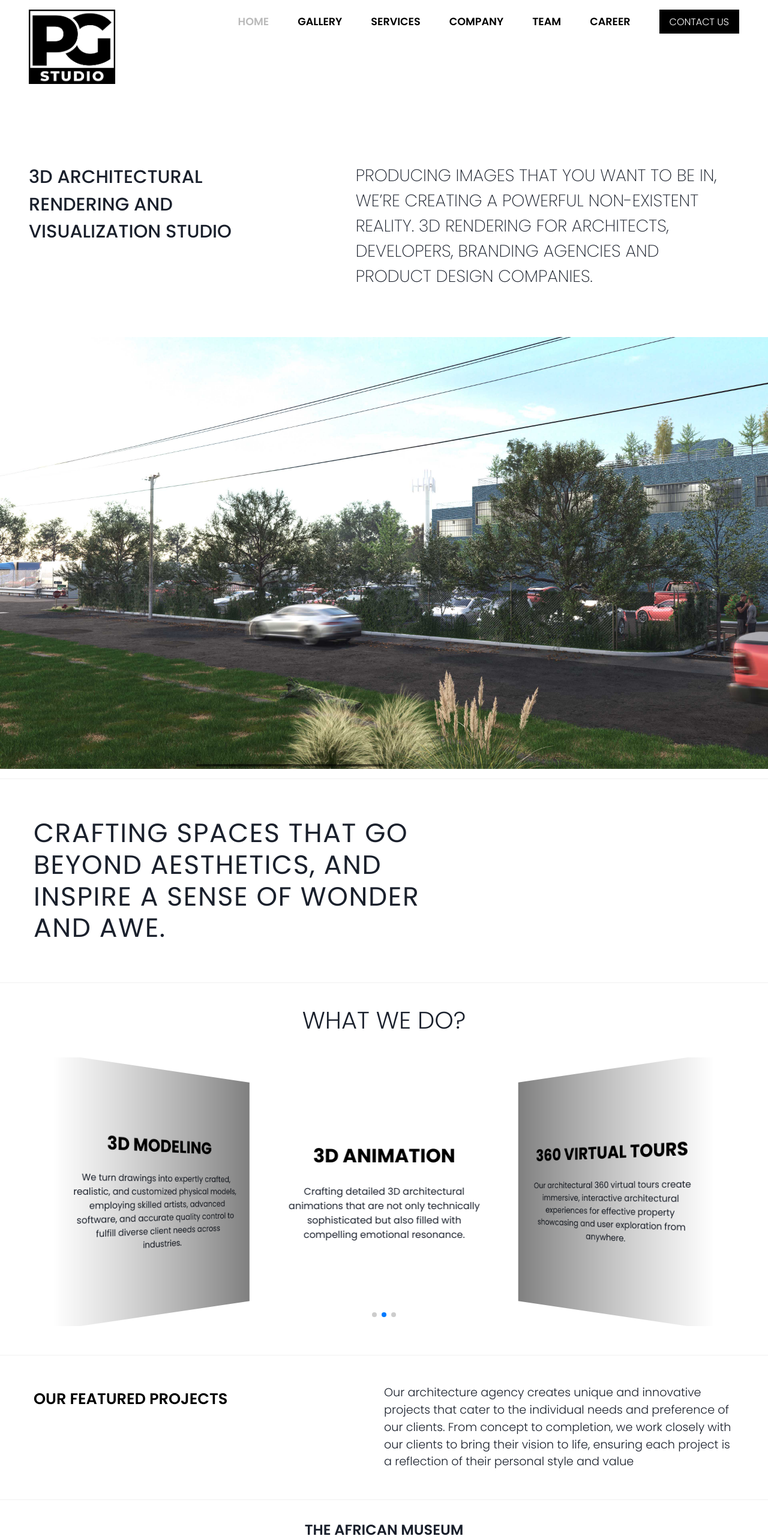
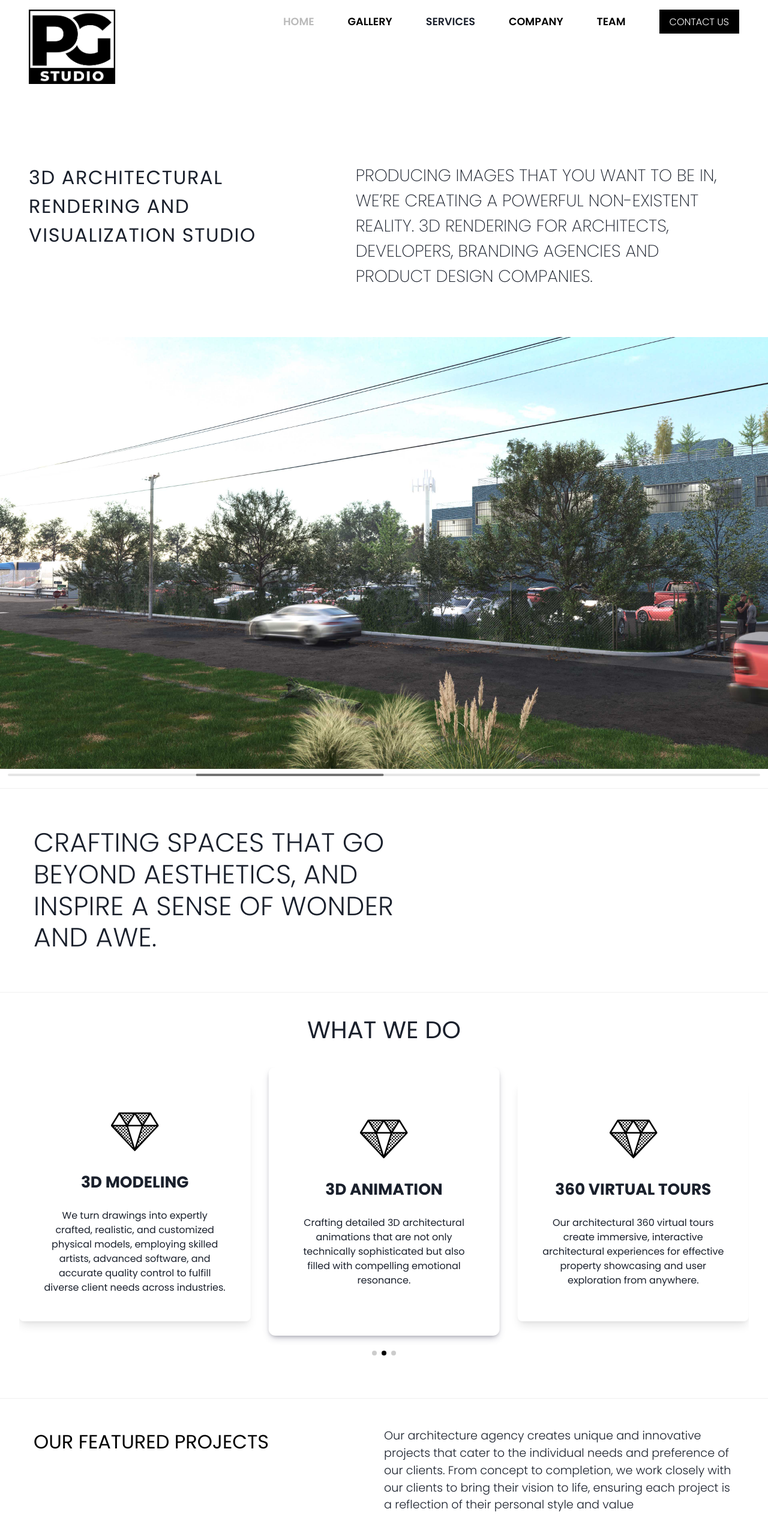
Before and after one commit to thepgstudio/pgwebv1, a Next.js app: page / in a window 1280 px wide. Shown: the top 2566 px of the page at 60% size. Built offline with nearby package versions, Linux system fonts and the light colour scheme.

Commit message:
(feat): smooth scroll, cleanup & service section

```diff
--- a/components/NavElements.tsx
+++ b/components/NavElements.tsx
@@ -1,8 +1,21 @@
 import { HStack, Text, Box, Button } from "@chakra-ui/react";
+import { Link, animateScroll as scroll } from "react-scroll";
 import { useDisclosure } from "@chakra-ui/react";
 import { useRouter } from "next/router";
 import Contact from "./Contact";
 import NextLink from "next/link";
+
+const scrollIntoElement = (elementId: string) => {
+  const element = document.getElementById(elementId);
+
+  if (element) {
+    element.scrollIntoView({
+      behavior: "smooth",
+      block: "start",
+      inline: "nearest",
+    });
+  }
+};
 
 const NavElements = (props: any) => {
   const { isOpen, onOpen, onClose } = useDisclosure();
@@ -10,34 +23,51 @@ const NavElements = (props: any) => {
 
   return (
     <Box
+      gap={{ base: "3rem", lg: "3.5rem" }}
+      flexDirection={props.orientation}
       display="flex"
-      flexDirection={props.orientation}
+      ml="0rem !important"
       alignItems={"center"}
       justifyContent={"center"}
-      gap={{ base: "3rem", lg: "3rem" }}
-      ml="0rem !important"
     >
       {[
         ["HOME", "/"],
         ["GALLERY", "/gallery"],
-        ["SERVICES", "/#services"],
+        ["SERVICES", "services"],
         ["COMPANY", "/company"],
         ["TEAM", "/team"],
-        ["CAREER", "/career"],
-      ].map((item, index) => (
-        <NextLink href={`${item[1]}`} onClick={props.onClick} key={index}>
+      ].map((item, index) =>
+        item[0] === "SERVICES" ? (
           <Text
-            color={router.pathname === item[1] ? "#bababa" : "black"}
             _hover={{ color: "#bababa" }}
             fontSize={props.fontSize}
+            key={index}
+            as={Link}
+            smooth={true}
             fontFamily={"poppins"}
             cursor={"pointer"}
             fontWeight={600}
+            to={item[1]}
+            offset={-150}
+            onClick={props.onClick}
           >
             {item[0]}
           </Text>
-        </NextLink>
-      ))}
+        ) : (
+          <NextLink href={`${item[1]}`} onClick={props.onClick} key={index}>
+            <Text
+              color={router.pathname === item[1] ? "#bababa" : "black"}
+              _hover={{ color: "#bababa" }}
+              fontSize={props.fontSize}
+              fontFamily={"poppins"}
+              cursor={"pointer"}
+              fontWeight={600}
+            >
+              {item[0]}
+            </Text>
+          </NextLink>
+        )
+      )}
 
       <>
         <Button
--- a/components/Services.tsx
+++ b/components/Services.tsx
@@ -5,14 +5,12 @@ import {
   Scrollbar,
   A11y,
   Autoplay,
-  EffectCreative,
-  EffectCoverflow,
   Thumbs,
 } from "swiper";
 import { Swiper, SwiperSlide } from "swiper/react";
-
-// Import Swiper styles
+import Image from "next/image";
 import "swiper/css";
+import icon from "../public/icons/low-poly-svgrepo-com.svg";
 
 const ServiceSection = () => {
   const data = [
@@ -39,59 +37,58 @@ const ServiceSection = () => {
     ],
   ];
   return (
-    <Box px="2rem" id="services" fontFamily={"poppins"}>
+    <Box px={{base:"1rem",lg:"2rem"}} pb={"1rem"} id="services" fontFamily={"poppins"}>
       <Text
         textAlign={"center"}
         my={"2rem"}
         fontFamily={"poppins"}
-        fontSize={"2.5rem"}
-        fontWeight={300}
+        fontSize={{base:"1.75rem",lg:"2.5rem"}}
+        fontWeight={400}
       >
-        WHAT WE DO?
+        WHAT WE DO
       </Text>
 
       <Swiper
-        modules={[
-          Navigation,
-          Pagination,
-          Scrollbar,
-          A11y,
-          Autoplay,
-          EffectCoverflow,
-          Thumbs,
-        ]}
-        slidesPerView={3}
+        modules={[Navigation, Pagination, Scrollbar, A11y, Autoplay, Thumbs]}
         autoplay={{
           delay: 3000,
         }}
-        effect="coverflow"
         grabCursor={true}
         pagination={true}
-        coverflowEffect={{
-          rotate: 50,
-          stretch: 0,
-          depth: 120,
-          modifier: 1,
-          slideShadows: true,
+        spaceBetween={30}
+        breakpoints={{
+          640: {
+            slidesPerView: 1,
+          },
+          768: {
+            slidesPerView: 2,
+          },
+          1024: {
+            slidesPerView: 3,
+          },
         }}
       >
         {data.map((item, index) => (
           <SwiperSlide key={index}>
             <Box
-              height={"28rem"}
+              className="swiper-container"
+              justifyContent={"center"}
+              alignItems={"center"}
+              height={"25rem"}
               display={"flex"}
+              boxShadow={"lg"}
+              gap={"1.5rem"}
               flexDir={"column"}
               background={"white"}
-              // borderTopLeftRadius={"3rem"}
-              // borderX={"2px solid black"}
-              alignItems={"center"}
-              justifyContent={"center"}
-              gap="1.5rem"
+              borderRadius={".5rem"}
             >
-              <Text fontSize={"2rem"} color={"black"} fontWeight={700}>
+              <Box width={"5rem"}>
+                <Image src={icon} alt="icon" />
+              </Box>
+              <Text textAlign={"center"} fontSize={"1.65rem"} fontWeight={700}>
                 {item[0]}
               </Text>
-              <Text textAlign={"center"} px="2rem">
+              <Text textAlign={"center"} px="2.5rem">
                 {item[1]}
               </Text>
             </Box>
--- a/package.json
+++ b/package.json
@@ -28,5 +28,8 @@
     "swiper": "^9.3.2",
     "typescript": "5.0.4",
     "typewriter-effect": "^2.20.1"
+  },
+  "devDependencies": {
+    "@types/react-scroll": "^1.8.7"
   }
 }
--- a/src/pages/index.tsx
+++ b/src/pages/index.tsx
@@ -47,11 +47,12 @@ export default function Home() {
       >
         <Text
           textTransform={"uppercase"}
-          fontWeight={500}
+          fontWeight={400}
+          letterSpacing={".1rem"}
           width={{ base: "100%", lg: "38%" }}
-          fontSize={{ base: "1.75rem", lg: "1.9rem" }}
+          fontSize={{ base: "1.75rem", lg: "2rem" }}
         >
-          3d Architectural Rendering and <br />
+          3d Architectural Rendering and
           Visualization Studio
         </Text>
 
@@ -60,7 +61,7 @@ export default function Home() {
           textTransform={"uppercase"}
           fontWeight={200}
           fontSize={{ base: "1.5rem", lg: "1.75rem" }}
-          pr={{ base: "0rem", lg: "2rem" }}
+          // pr={{ base: "0rem", lg: "2rem" }}
         >
           Producing images that you want to be in, we’re creating a powerful
           non-existent reality. 3D rendering for architects, developers,
@@ -117,11 +118,11 @@ export default function Home() {
         <Text
           fontSize={{ base: "1.8rem", lg: "2.75rem" }}
           lineHeight={{ base: "3rem", lg: "3.3rem" }}
-          fontWeight={{ base: 300, lg: 400 }}
+          fontWeight={{ base: 300, lg: 300 }}
           w={{ base: "100%", lg: "60%" }}
           textTransform={"uppercase"}
           fontFamily={"poppins"}
-          letterSpacing={".1rem"}
+          letterSpacing={".02rem"}
         >
           crafting spaces that go beyond aesthetics, and inspire a sense of
           wonder and awe.
@@ -139,13 +140,13 @@ export default function Home() {
         mt="3rem"
       >
         <Text
+          fontSize={{ base: "1.5rem", lg: "2rem" }}
           textTransform={"uppercase"}
           fontFamily={"poppins"}
-          fontSize={{ base: "1.5rem", lg: "1.6rem" }}
           lineHeight={"3rem"}
-          w="max-content"
-          color="black"
-          fontWeight={600}
+          w={"max-content"}
+          color={"black"}
+          fontWeight={400}
         >
           our featured projects
         </Text>
@@ -193,7 +194,7 @@ export default function Home() {
                 borderRadius={"2px"}
                 overflow={"hidden"}
                 cursor={"pointer"}
-                maxH={"25rem"}
+                maxH={"30rem"}
               >
                 <Image
                   src={image_one}
@@ -222,7 +223,7 @@ export default function Home() {
                 cursor={"pointer"}
                 borderRadius={"2px"}
                 overflow={"hidden"}
-                maxH={"25rem"}
+                maxH={"30rem"}
               >
                 <Image
                   src={image_two}
@@ -268,7 +269,7 @@ export default function Home() {
                 borderRadius={"2px"}
                 h={{ base: "15rem", lg: "max-content" }}
                 overflow={"hidden"}
-                maxH={"25rem"}
+                maxH={"30rem"}
               >
                 <Image
                   src={image_three}
@@ -295,7 +296,7 @@ export default function Home() {
                 borderRadius={"2px"}
                 overflow={"hidden"}
                 cursor={"pointer"}
-                maxH={"25rem"}
+                maxH={"30rem"}
               >
                 <Image
                   alt="image four"
@@ -340,7 +341,7 @@ export default function Home() {
                 cursor={"pointer"}
                 borderRadius={"2px"}
                 overflow={"hidden"}
-                maxH={"25rem"}
+                maxH={"30rem"}
               >
                 <Image
                   src={image_five}
@@ -365,7 +366,7 @@ export default function Home() {
                 cursor={"pointer"}
                 borderRadius={"2px"}
                 overflow={"hidden"}
-                maxH={"25rem"}
+                maxH={"30rem"}
               >
                 <Image
                   src={image_six}
--- a/src/styles/globals.css
+++ b/src/styles/globals.css
@@ -1,4 +1,5 @@
 @import url('https://fonts.googleapis.com/css2?family=Poppins:ital,wght@0,100;0,200;0,300;0,400;0,500;0,600;0,700;0,800;0,900;1,100;1,200;1,300;1,400;1,500;1,600;1,700;1,800;1,900&display=swap');
+
 :root {
   --swiper-navigation-color: white;
   --max-width: 1100px;
@@ -110,7 +111,30 @@ a {
   transition-duration: .5s;
 }
 
-.home_image:hover{
+.home_image:hover {
   transform: scale(1.01);
   opacity: 0.95;
 }
+
+
+.swiper-pagination {
+  position: relative !important;
+  bottom: -0rem !important;
+}
+
+.swiper-wrapper {
+  margin-bottom: 1rem;
+  align-items: center;
+}
+
+.swiper-pagination-bullet-active {
+  background-color: black !important;
+}
+
+.swiper-slide-next .swiper-container {
+  box-shadow: rgba(50, 50, 93, 0.25) 0px 6px 12px -2px, rgba(0, 0, 0, 0.3) 0px 3px 7px -3px;
+  border-radius: .7rem;
+  height: 28rem;
+  position: relative;
+  z-index: 9999 !important;
+}
```
Also changed, not shown: public/icons/low-poly-svgrepo-com.svg (added), 1 other file (tests, documents, lock files or other folders).
